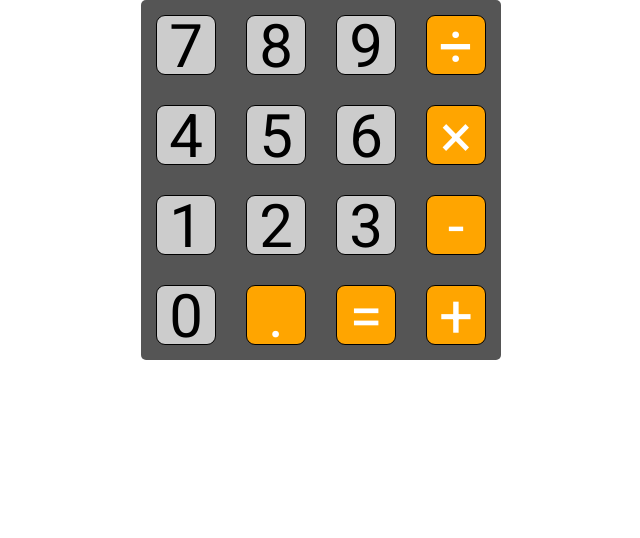
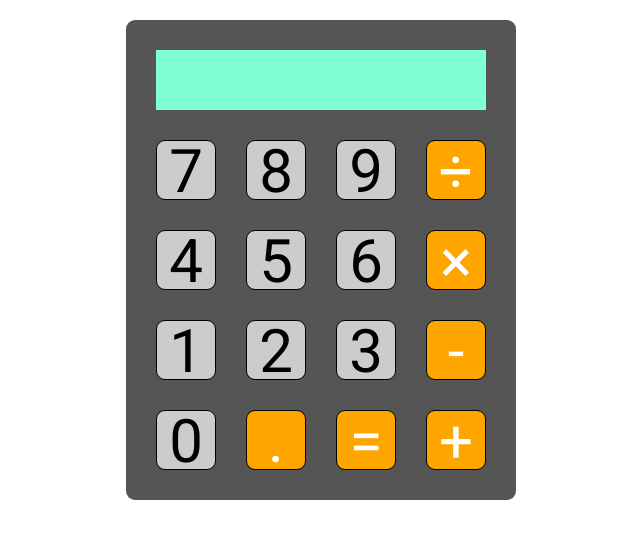
Before and after one commit to tekodragoon/React-calculator, a React (Create React App) app: page / in a window 1280 px wide. Shown: the top 538 px of the page, without its empty margins (319-959 px from the left). Built offline with nearby package versions, Linux system fonts and the light colour scheme.

Commit message:
add calc screen

```diff
--- a/src/App.css
+++ b/src/App.css
@@ -8,9 +8,10 @@
 
 .calc {
   width: fit-content;
-  margin: auto;
+  margin: 20px auto;
   background-color: #555;
-  border-radius: 5px;
+  border-radius: calc(var(--button-size) * 0.15);
+  padding: calc(var(--button-size) * 0.25);
 }
 
 .calc-btn {
@@ -31,3 +32,10 @@
   background-color: orange;
   color: white;
 }
+
+.calc-screen {
+  height: var(--button-size);
+  margin: calc(var(--button-size) * 0.25);
+  background-color: aquamarine;
+  color: #000;
+}
--- /dev/null
+++ b/src/components/CalcScreen.js
@@ -0,0 +1,11 @@
+import React from 'react'
+
+const CalcScreen = (props) => {
+  return (
+    <div className='calc-screen'>
+      {props.text}
+    </div>
+  )
+}
+
+export default CalcScreen
--- a/src/components/Calculator.js
+++ b/src/components/Calculator.js
@@ -1,5 +1,6 @@
 import React, { Component } from "react";
 import CalcButton from "./CalcButton";
+import CalcScreen from "./CalcScreen";
 
 export class Calculator extends Component {
   renderNumber(i) {
@@ -50,6 +51,7 @@ export class Calculator extends Component {
   render() {
     return (
       <div className="calc">
+        <CalcScreen />
         <div>
           {this.renderNumber(7)}
           {this.renderNumber(8)}
```
